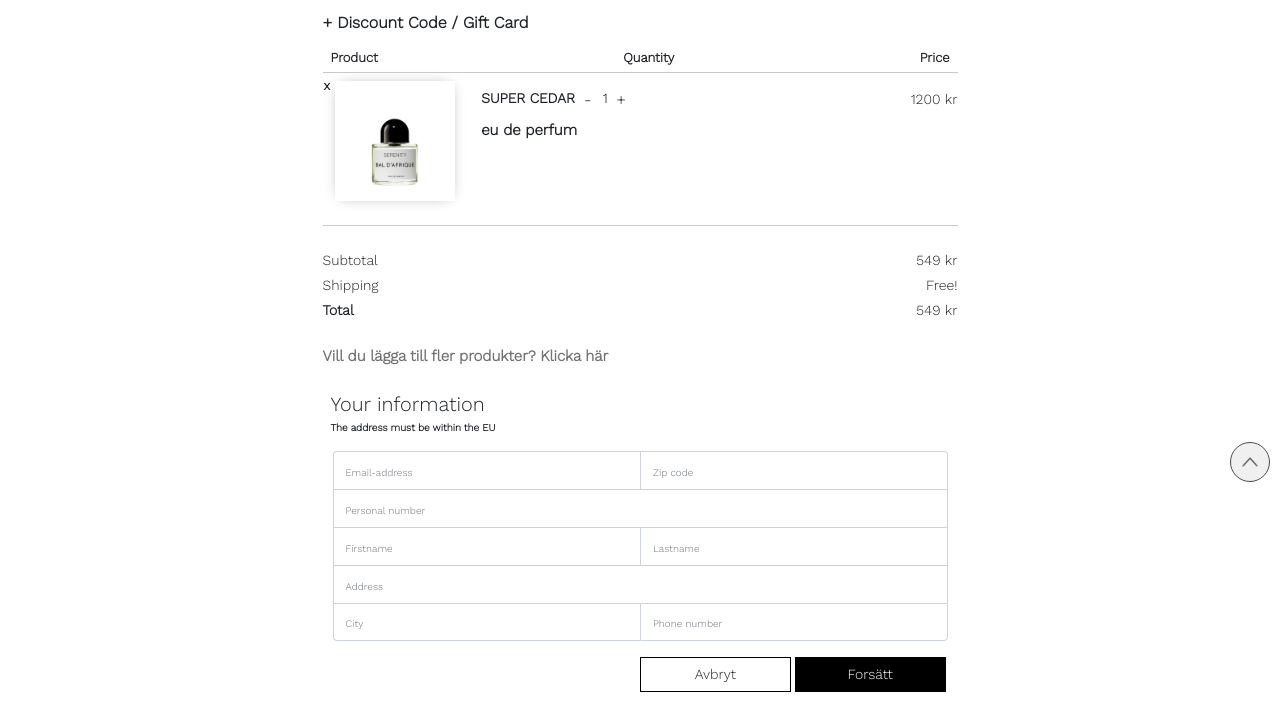
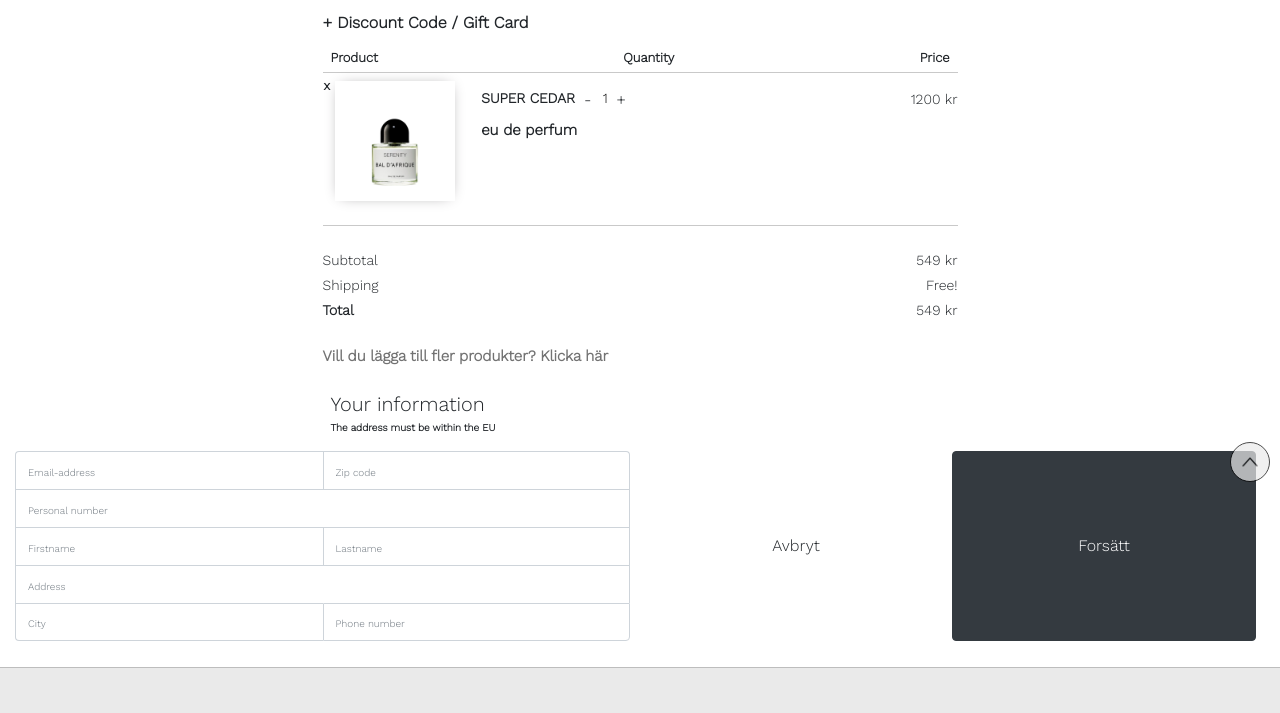
Before and after one commit to ullagulla/FED19agiltwebbshop, a plain HTML site: page html/kassa.html in a window 1280 px wide. Shown: the part 78-791 px from the top of the page. Drawn offline with nearby package versions, Linux system fonts and the light colour scheme.

```diff
--- a/html/kassa.html
+++ b/html/kassa.html
@@ -160,7 +160,7 @@
                 </div>
                 <h5 class="information pt-4 pl-2 mb-1">Your information</h5>
                 <p class="address-info pl-2">The address must be within the EU</p>
-                <form class="d-flex justify-content-center">
+                <form class="d-flex justify-content-center" method="post">
                     <div class="col-12">
                         <div class="form-row">
                             <div class="form-group col-md-6 m-0 p-0">
@@ -189,13 +189,13 @@
                             </div>
                         </div>
                     </div>
+                    <!-- <div class="row btn-wrapper pt-3 d-flex justify-content-end pr-2"> -->
+                            <div class="col-12 d-flex justify-content-end pl-1">
+                                <button type="button" class="btn mr-1 w-50">Avbryt</button>
+                                <button type="submit" class="btn continue btn-dark w-50 mr-1">Forsätt</button>
+                            </div>
+                        <!-- </div> -->
                 </form>
-                <div class="row btn-wrapper pt-3 d-flex justify-content-end pr-2">
-                    <div class="col-6 d-flex justify-content-end pl-1">
-                        <button type="button" class="btn mr-1 w-50">Avbryt</button>
-                        <button type="submit" class="btn continue btn-dark w-50 mr-1">Forsätt</button>
-                    </div>
-                </div>
                 <div class="row payment-container justify-content-center pt-5">
                     <div class="col-11 payment-wrapper mt-5">
                         <div class="pay-method pb-3">
```
Also changed, not shown: JS/navbar.js (+23 -0 lines), index.html (+2 -2 lines).
